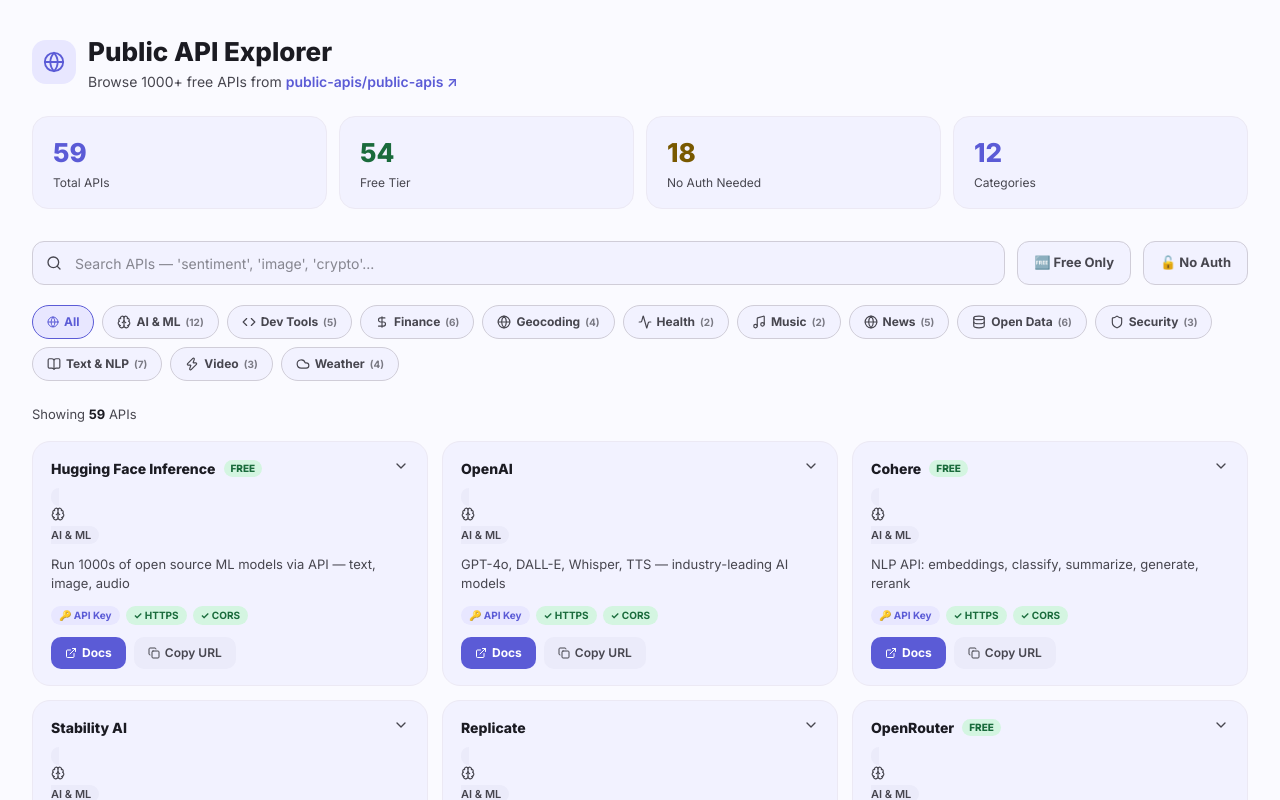
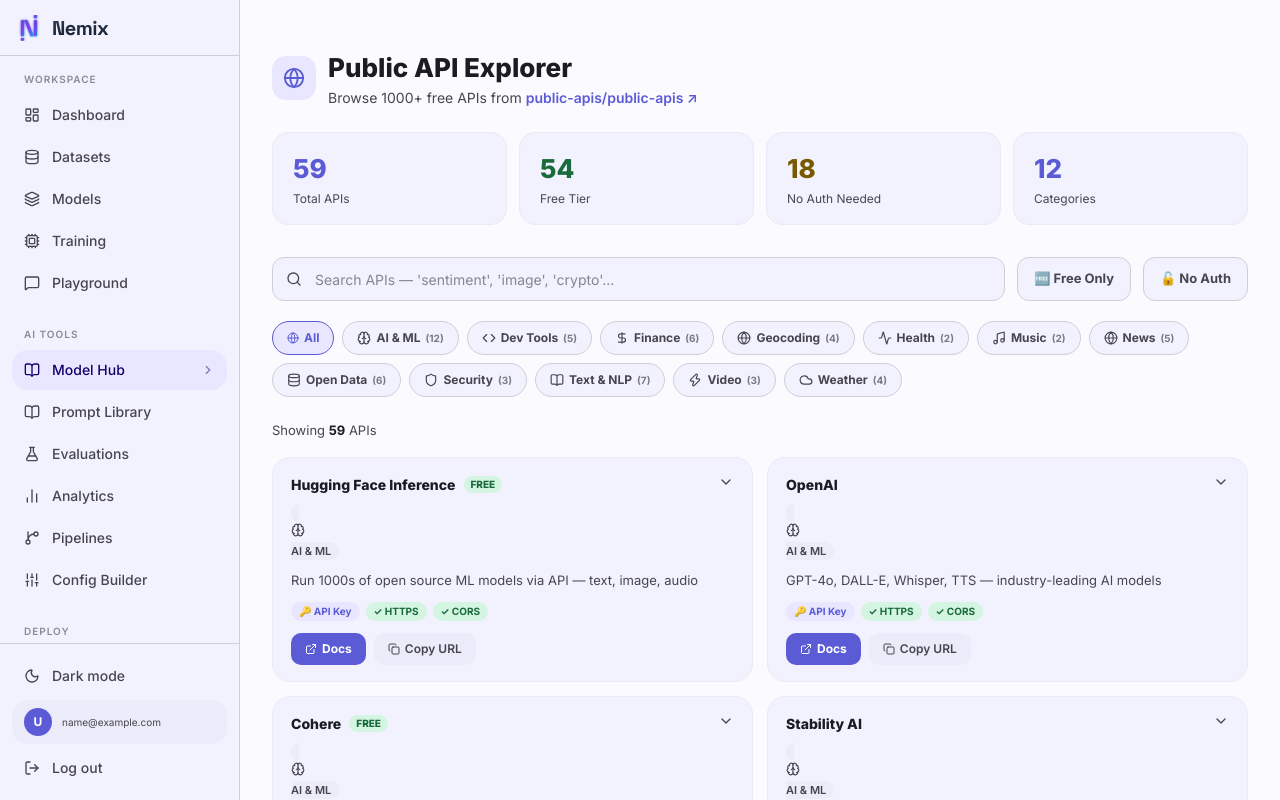
Before and after one commit to zaampltd/nemix, a Next.js app in the folder frontend/: page /dashboard/hub in a window 1280 px wide. Shown: the top 800 px of the page. Built offline with nearby package versions, Linux system fonts and the light colour scheme; no server answers; sample sign-in values are in the browser's storage.

Commit message:
fix: integrate DashboardLayout into Model Hub page

```diff
--- a/frontend/src/app/dashboard/hub/page.tsx
+++ b/frontend/src/app/dashboard/hub/page.tsx
@@ -1,5 +1,6 @@
 "use client";
 import React, { useState, useMemo } from "react";
+import DashboardLayout from "@/components/layout/DashboardLayout";
 import {
   Search, ExternalLink, Copy, Check, Filter, Star, Zap,
   Shield, Globe, Lock, ChevronDown, ChevronUp, BookOpen,
@@ -148,7 +149,8 @@
   };
 
   return (
-    <div style={{ minHeight: "100vh", background: "var(--md-surface)", padding: "32px 32px 64px", fontFamily: "var(--font-sans, Inter, sans-serif)" }}>
+    <DashboardLayout>
+      <div style={{ padding: "16px 0 48px", fontFamily: "var(--font-sans, Inter, sans-serif)" }}>
 
         {/* Header */}
         <div style={{ marginBottom: "32px" }}>
@@ -331,5 +333,6 @@
           </div>
         </div>
       </div>
+    </DashboardLayout>
   );
 }
```
Lines whose indentation alone changed are shown as unchanged.
